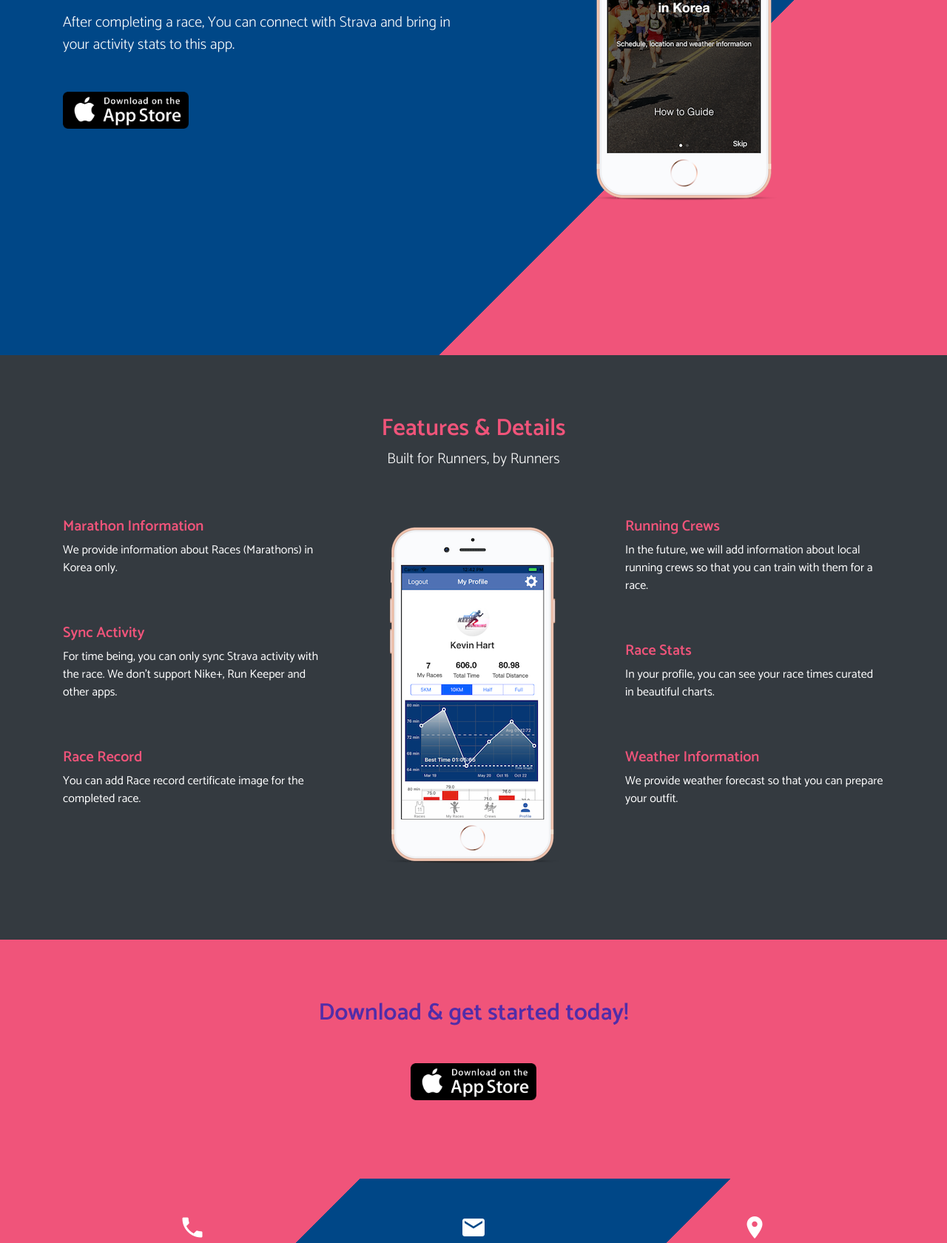
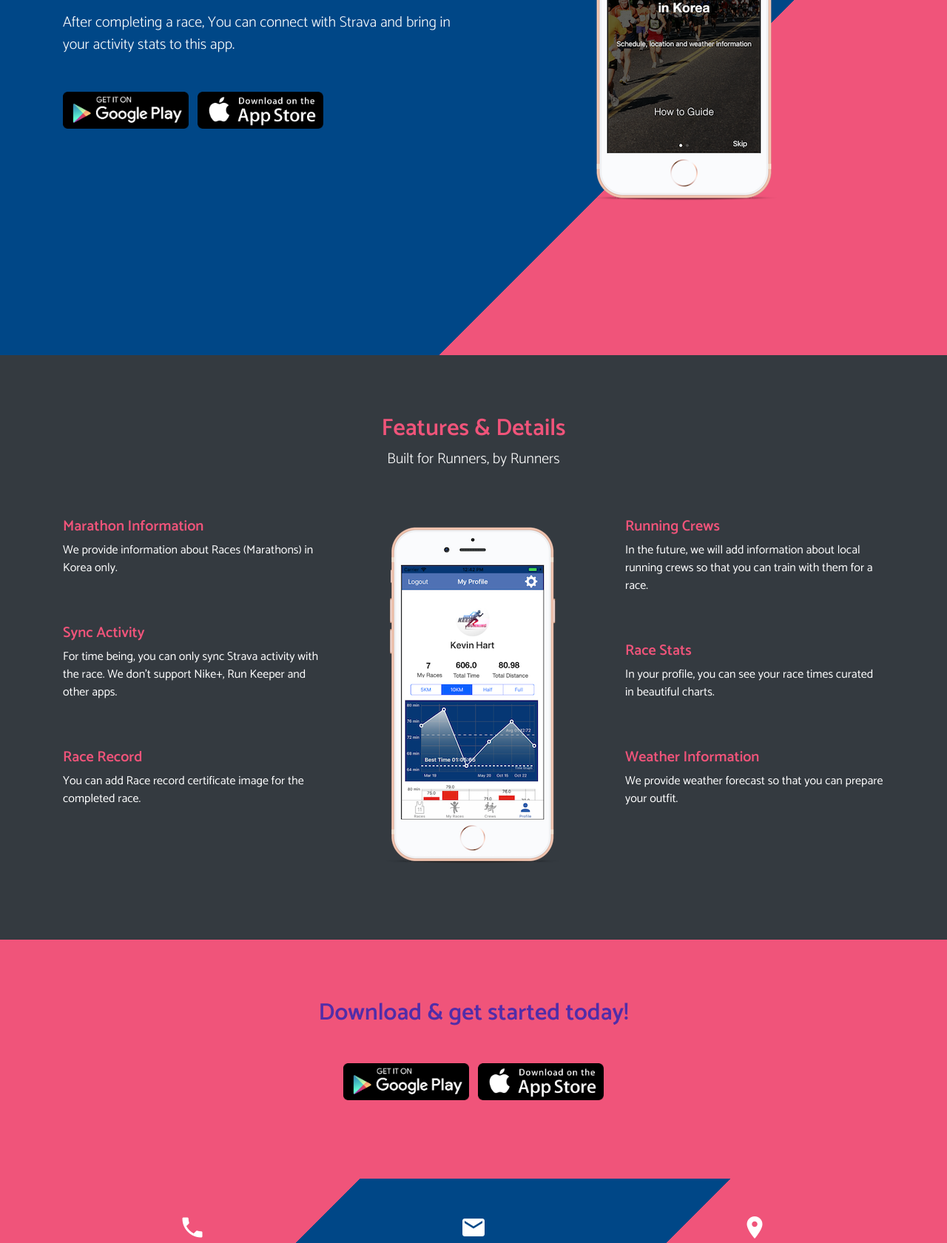
Before and after one commit to RunKorea/runkorea.github.io, a plain HTML site: page index.html in a window 1280 px wide. Shown: the part 320-2000 px from the top of the page at 74% size. Drawn offline with nearby package versions, Linux system fonts and the light colour scheme.

Commit message:
Update index.html

```diff
--- a/index.html
+++ b/index.html
@@ -53,7 +53,7 @@
                             After completing a race, You can connect with Strava and bring in your activity stats to this app.
                         </p>
                         <p class="mt-5">
-                            <!-- <a href="#" class="mr-2"><img src="img/google-play.png" class="store-img"/></a> -->
+                            <a href="https://play.google.com/store/apps/details?id=com.irunseoul.android.app" class="mr-2"><img src="img/google-play.png" class="store-img"/></a>
                             <a href="https://itunes.apple.com/us/app/run-korea/id1228460174"><img src="img/apple_store.png" class="store-img"/> </a>
                         </p>
                     </div>
@@ -234,7 +234,7 @@
 
                         </p>
                         <p class="mt-5">
-                            <!-- <a href="#" class="mr-2"><img src="img/google-play.png" class="store-img"/></a> -->
+                            <a href="https://play.google.com/store/apps/details?id=com.irunseoul.android.app" class="mr-2"><img src="img/google-play.png" class="store-img"/></a>
                             <a href="https://itunes.apple.com/us/app/run-korea/id1228460174"><img src="img/apple_store.png" class="store-img"/> </a>
                         </p>
                     </div>
```
